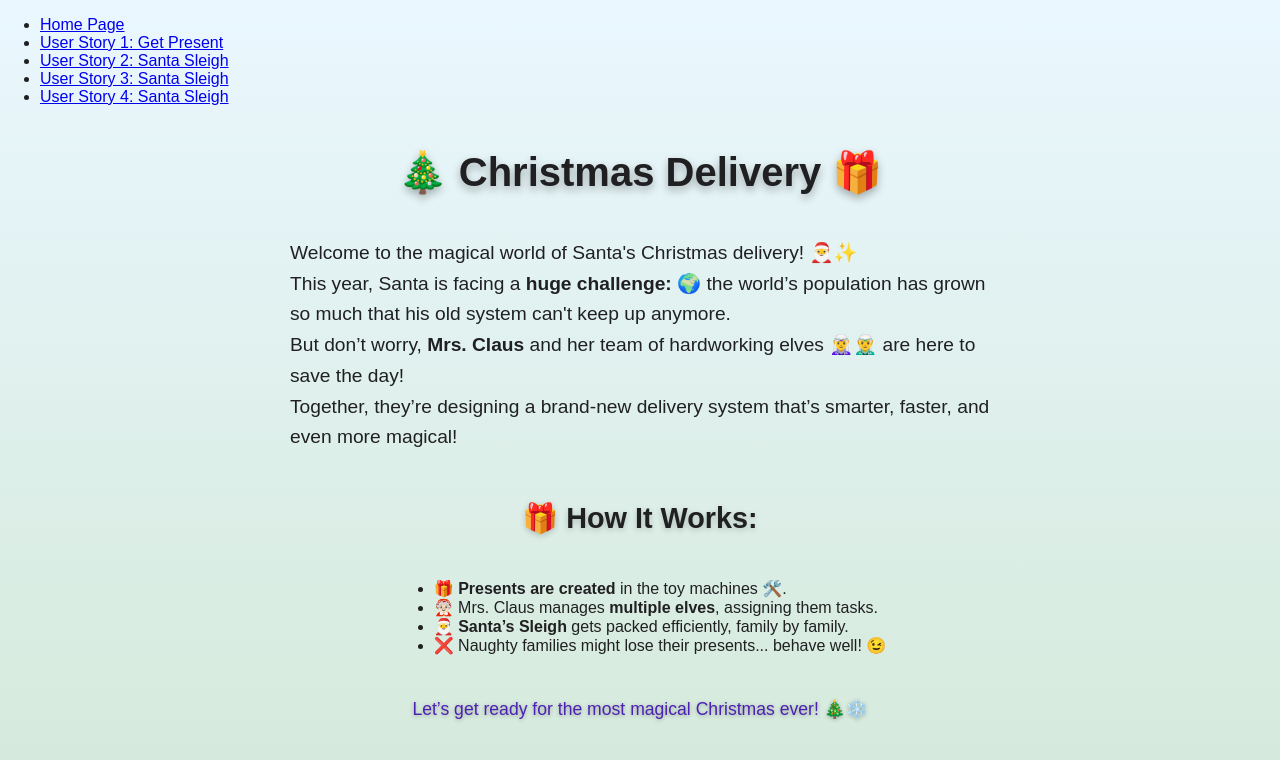
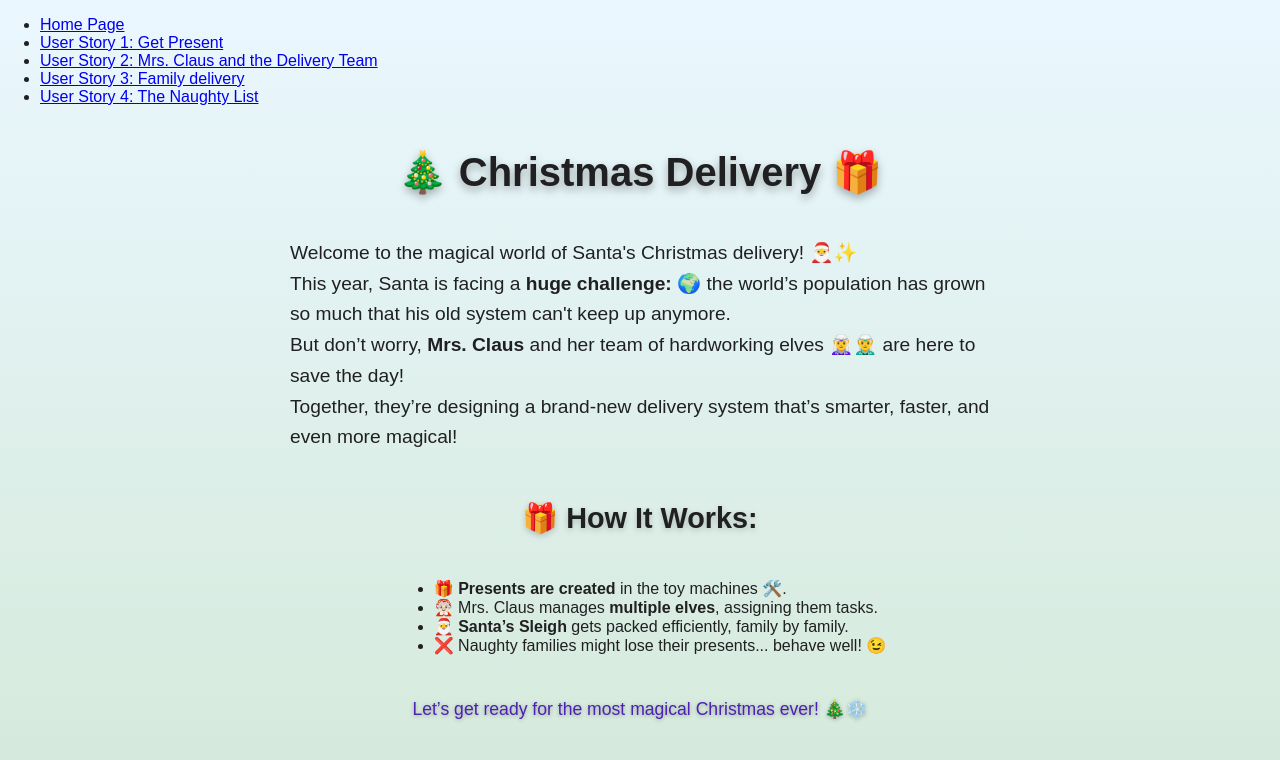
Before and after one commit to NyergesC/coda-kata, a React (Create React App) app: page /home in a window 1280 px wide. Shown: the top 760 px of the page. Built offline with nearby package versions, Linux system fonts and the light colour scheme.

Commit message:
navlinks title fixed

```diff
--- a/src/Navigation.jsx
+++ b/src/Navigation.jsx
@@ -13,13 +13,13 @@ const Navigation = () => {
           <Link to="/userstory1" className={styles.navLink}>User Story 1: Get Present</Link>
         </li>
         <li className={styles.navTab}>
-          <Link to="/userstory2" className={styles.navLink}>User Story 2: Santa Sleigh</Link>
+          <Link to="/userstory2" className={styles.navLink}>User Story 2: Mrs. Claus and the Delivery Team</Link>
         </li>
         <li className={styles.navTab}>
-          <Link to="/userstory3" className={styles.navLink}>User Story 3: Santa Sleigh</Link>
+          <Link to="/userstory3" className={styles.navLink}>User Story 3: Family delivery</Link>
         </li>
         <li className={styles.navTab}>
-          <Link to="/userstory4" className={styles.navLink}>User Story 4: Santa Sleigh</Link>
+          <Link to="/userstory4" className={styles.navLink}>User Story 4: The Naughty List</Link>
         </li>
       </ul>
     </nav>
```
